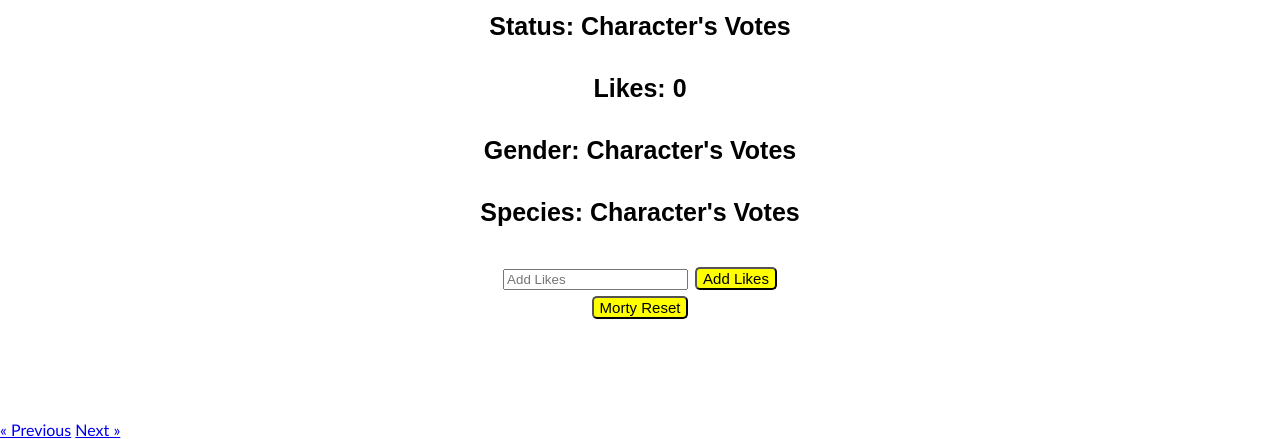
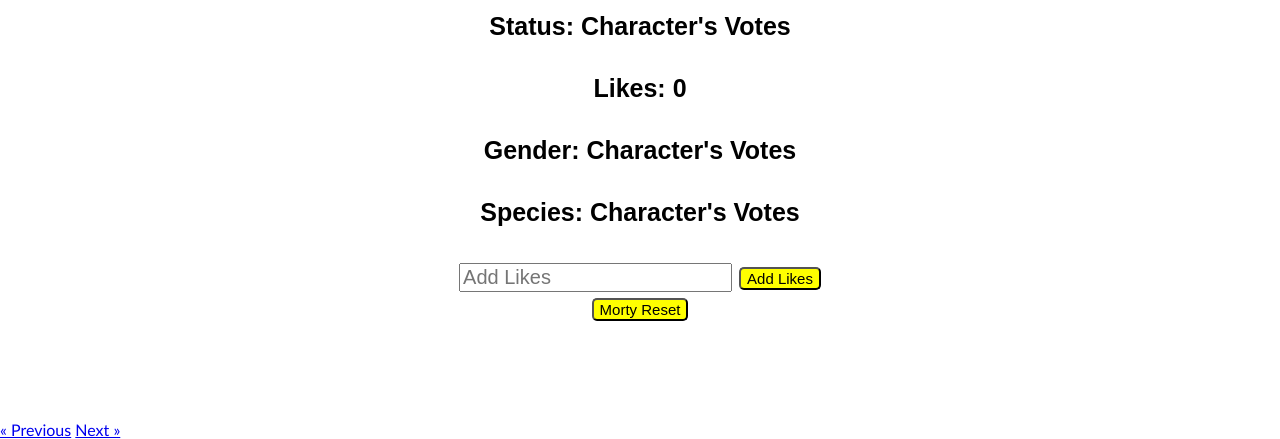
Before and after one commit to RaajAli/Rick-and-Morty, a website: page index.html in a window 1280 px wide. Shown: the part 496-935 px from the top of the page. Drawn offline with Linux system fonts and the light colour scheme; no server answers.

Commit message:
Likes Box Resized

```diff
--- a/style.css
+++ b/style.css
@@ -65,3 +65,8 @@ input[type="submit"], button {
     font-size: 15px;
     font-family: 'Wubba Lubba Dub Dub', arial;
 }
+
+input[type="text"] {
+    font-size: 2.5vh;
+    font-family: 'Wubba Lubba Dub Dub', arial;
+}
```
